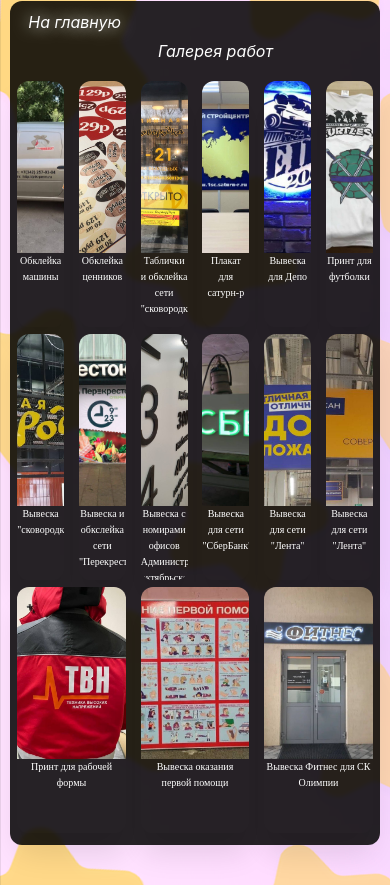
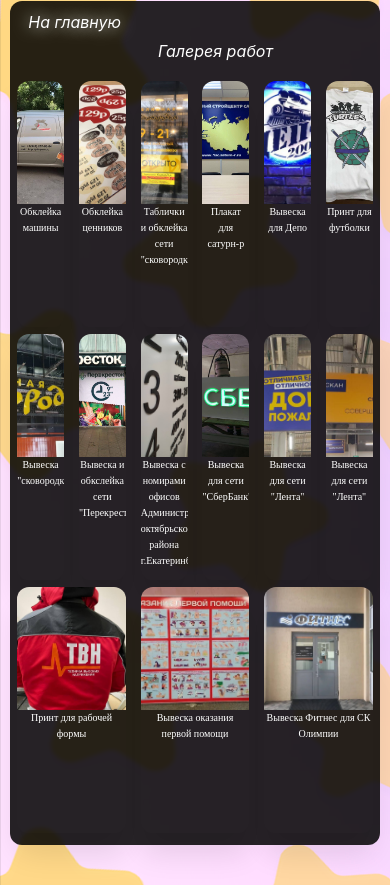
Before and after one commit to ZeburG1/Avenu-RPK, a PHP site: page /gallery.html in a window 390 px wide. Shown: the part 93-978 px from the top of the page. Run offline with PHP 8.4, Linux system fonts and the light colour scheme.

Commit message:
first commit

```diff
--- a/style/gallery.css
+++ b/style/gallery.css
@@ -260,7 +260,7 @@
 
     .box > img {
         width: 100%;
-        height: 70%;
+        height: 50%;
         object-fit: cover;
         transition: .2s;
     }
@@ -269,7 +269,7 @@
         font-size: 10px;
         display: block;
         text-align: center;
-        height: 40%;
+        height: 50%;
         line-height: 1.6;
     }
 
```
